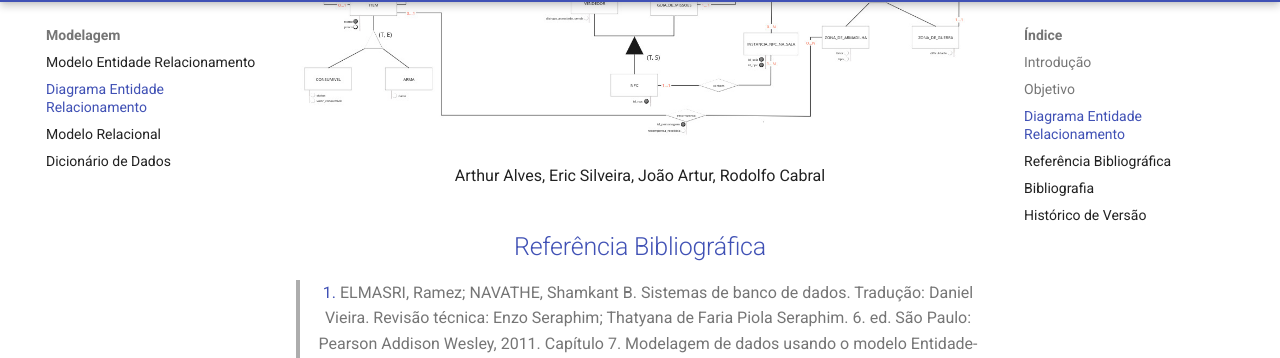
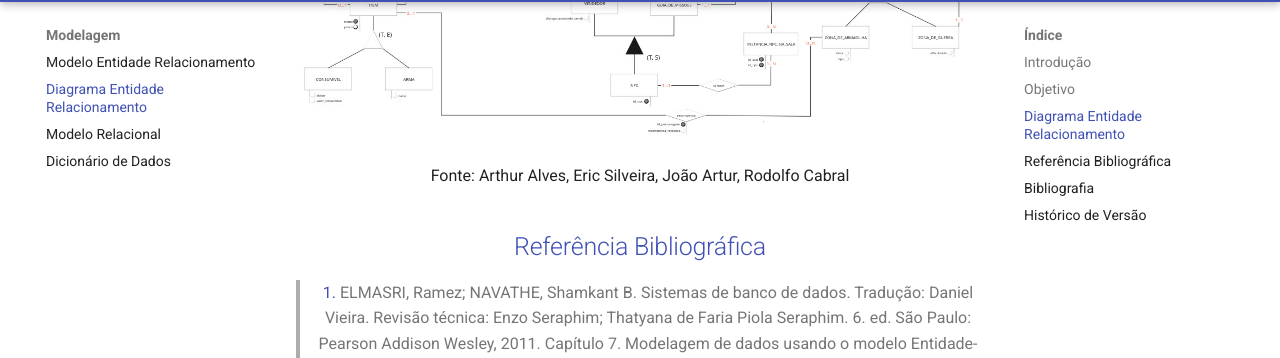
Before and after one commit to SBD1/2024.1-Ben10, an MkDocs documentation site: the page built from docs/modulo1/DER.md, in a window 1280 px wide and 900 px high, scrolled down 1147 px. Shown: the part 94-452 px from the top of the window. Built offline with MkDocs 1.6.1 and Material for MkDocs 9.7.7, drawn with Linux system fonts in a browser that asks for light colours; comment, search, counter and statistics services are not loaded; the version menu is left out.

Commit message:
Corrigindo Fonte

```diff
--- a/docs/modulo1/DER.md
+++ b/docs/modulo1/DER.md
@@ -19,7 +19,7 @@ A figura 1 a seguir mostra o Diagrama Entidade Relacionamento desenvolvido pelo
 
 ![Diagrama Entidade Relacionamento](./assets/DER_v1.png){width: 500}
 
-<font size="3"><p style="text-align: center">Arthur Alves, Eric Silveira, João Artur, Rodolfo Cabral</p></font>
+<font size="3"><p style="text-align: center">Fonte: Arthur Alves, Eric Silveira, João Artur, Rodolfo Cabral</p></font>
 
 ## <a>Referência Bibliográfica</a>
 
```
